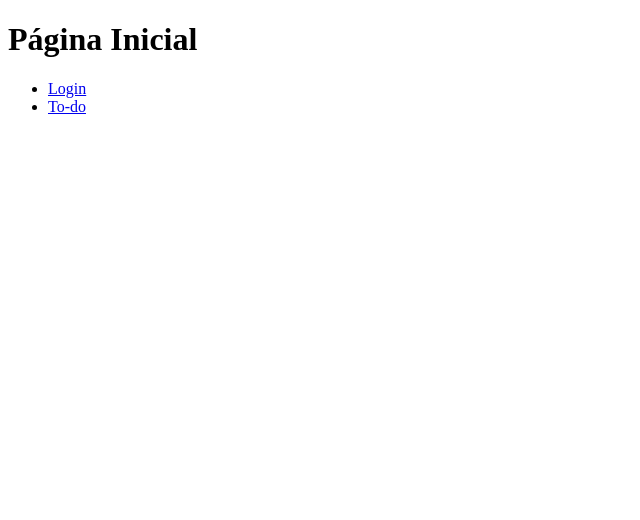
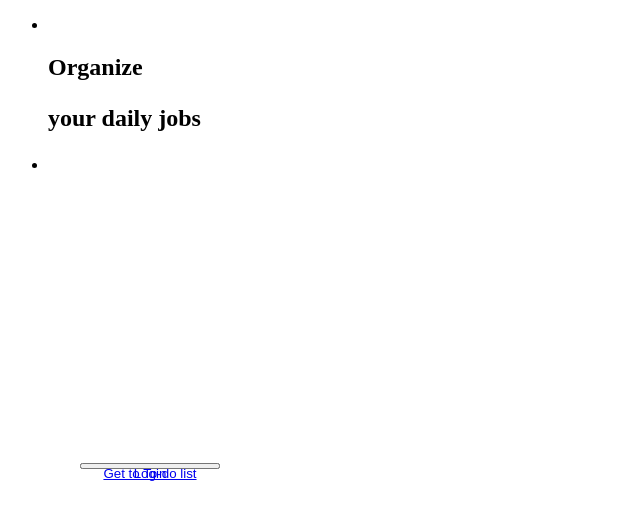
Before and after one commit to kzacristo/avaliacao_coopers, a React (Create React App) app in the folder frontend/: page /home in a window 1280 px wide. Shown: the top 520 px of the page, without its empty margins (0-640 px from the left). Built offline with nearby package versions, Linux system fonts and the light colour scheme.

Commit message:
fix: add new home

```diff
--- a/frontend/src/App.css
+++ b/frontend/src/App.css
@@ -92,3 +92,21 @@
     transform: rotate(360deg);
   }
 }
+
+#button-login{
+  position: absolute;
+  left: 80px;
+  right: 1060px;
+  top: 463px;
+  bottom: 3327px;
+  color: rgb(30, 236, 30);
+}
+
+#button-to-do {
+  position: absolute;
+  left: 80px;
+  right: 1060px;
+  top: 463px;
+  bottom: 3327px;
+  color: rgb(0, 0, 0);
+}
--- a/frontend/src/components/Home.js
+++ b/frontend/src/components/Home.js
@@ -2,17 +2,23 @@ import React from 'react';
 import { Link } from 'react-router-dom';
 import '../App.css';
 
-const Home = () =>{
+const Home = () => {
   return (
     <div>
-      <h1>Página Inicial</h1>
       <nav>
         <ul>
           <li>
-            <Link to="/login">Login</Link>
+            <button id='button-login'>
+              <Link to="/login">Login</Link>
+            </button>
           </li>
+          <h1>Organize
+            <p>your daily jobs</p>
+          </h1>
           <li>
-            <Link to="/todo">To-do</Link>
+            <button id='button-to-do'>
+              <Link to="/todo">Get to To-do list</Link>
+            </button>
           </li>
         </ul>
       </nav>
```
